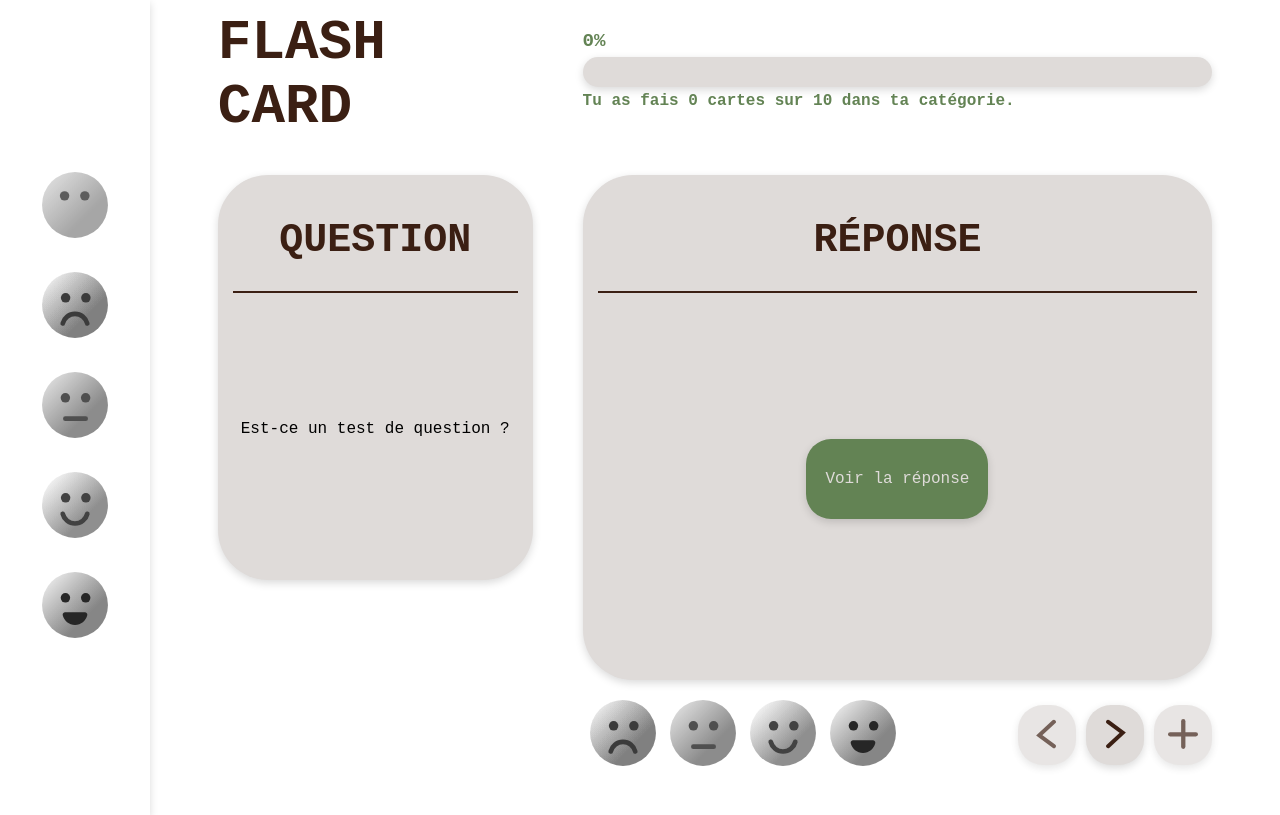
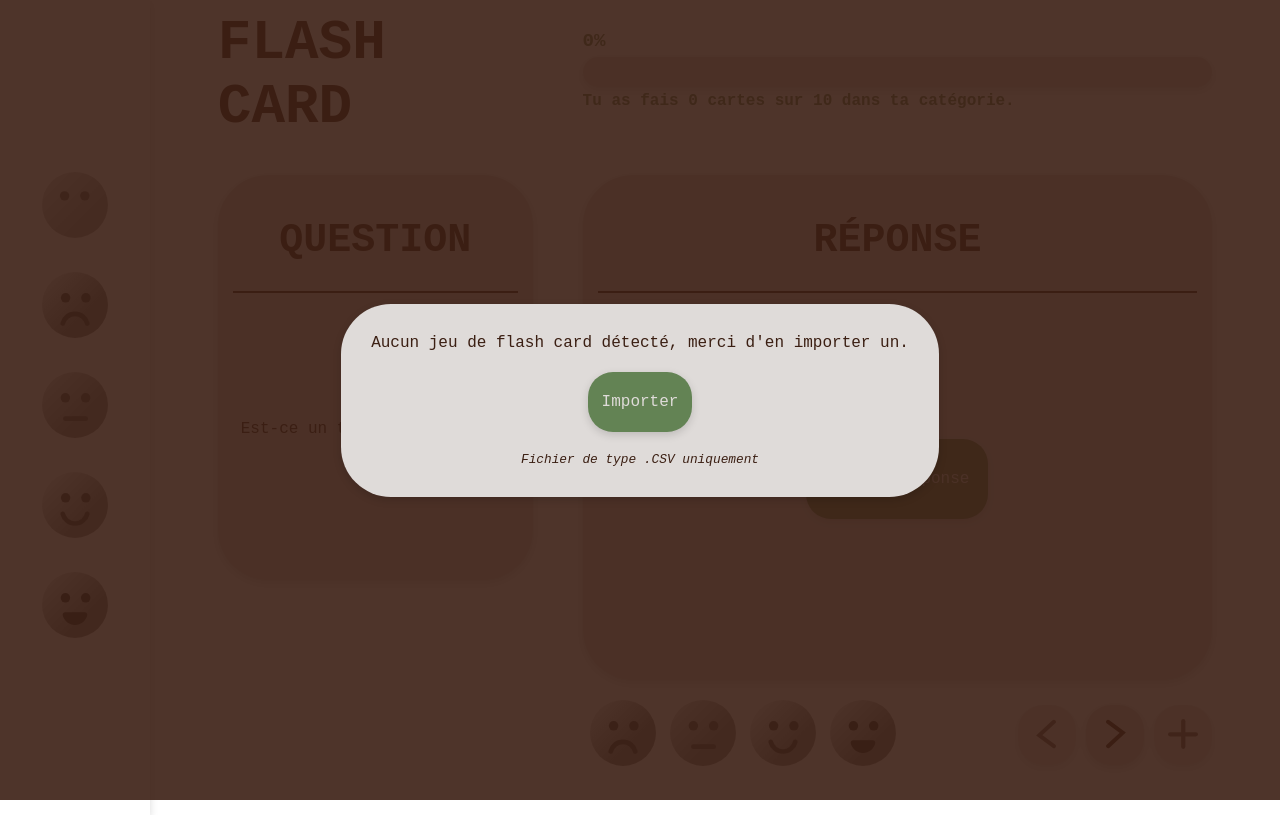
Before and after one commit to EliBenoit/flash-card, a React (Create React App) app: page / in a window 1280 px wide. Built offline with nearby package versions, Linux system fonts and the light colour scheme.

Commit message:
chore: Ask for import data if no data found.

```diff
--- a/src/Global.css
+++ b/src/Global.css
@@ -27,6 +27,10 @@
   border: unset;
 }
 
+p {
+  color: var(--secondary-color);
+}
+
 .app {
   background-color: var(--background-color);
   height: 100%;
@@ -47,6 +51,12 @@ h2 {
   font-size: 2.5rem;
 }
 
+legend {
+  color: var(--secondary-color);
+  font-size: 0.8rem;
+  font-style: italic;
+}
+
 button {
   cursor: pointer;
 }
@@ -59,3 +69,8 @@ button:disabled {
   display: flex;
   flex-direction: row;
 }
+
+.flex-column {
+  display: flex;
+  flex-direction: column;
+}
--- a/src/components/Dashboard/Dashboard.js
+++ b/src/components/Dashboard/Dashboard.js
@@ -1,6 +1,6 @@
 // import
 import { useState } from 'react';
-import { CategoryButton } from '../../ui-component';
+import { Button, CategoryButton, Overlay } from '../../ui-component';
 import DashboardContent from './DasboardContent';
 import './style.css';
 
@@ -27,6 +27,18 @@ const SideBar = ({currentCategory, setCurrentCategory}) => {
     )
 }
 
+const NoDataOverlay = () => {
+    return (
+        <Overlay>
+            <div className="flex-column no-card">
+                <p>Aucun jeu de flash card détecté, merci d'en importer un.</p>
+                <Button size="small" color="primary">Importer</Button>
+                <legend>Fichier de type .CSV uniquement</legend>
+            </div>
+        </Overlay>
+    )
+}
+
 /**
  * Dashboard component
  *
@@ -35,10 +47,13 @@ const SideBar = ({currentCategory, setCurrentCategory}) => {
  */
 const Dashboard = () => {
     const [currentCategory, setCurrentCategory] = useState("");
+    const data = null;
+
     return (
         <div id="dashboard" >
             <SideBar currentCategory={currentCategory} setCurrentCategory={setCurrentCategory}/>
             <DashboardContent currentCategory={currentCategory} />
+            {!data && <NoDataOverlay /> }
         </div>
     )
 }
--- a/src/components/Dashboard/style.css
+++ b/src/components/Dashboard/style.css
@@ -26,6 +26,13 @@
     gap: 20px;
     justify-content: center;
     align-items: center;
+}
+
+.no-card {
+    justify-content: center;
+    align-items: center;
+    gap: 20px;
+    margin: 20px;
 }
 
 .card-container {
```
